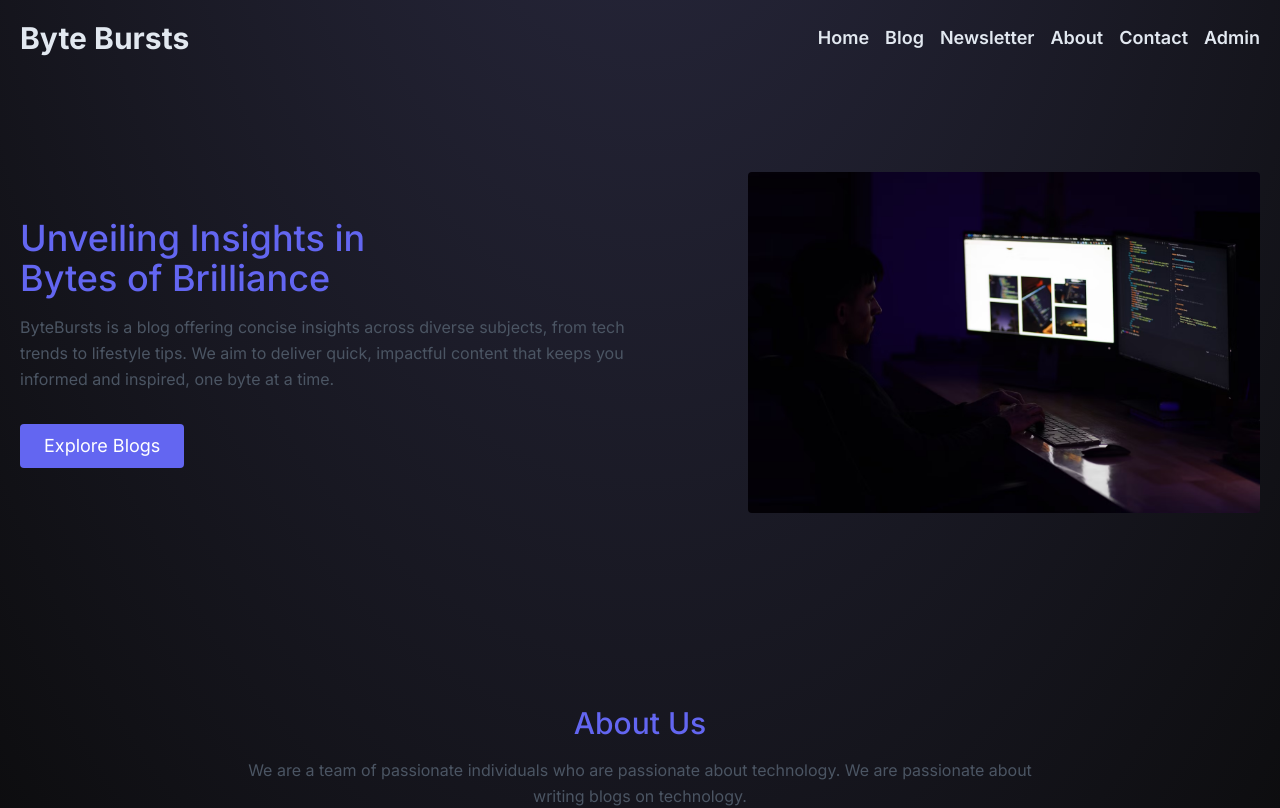
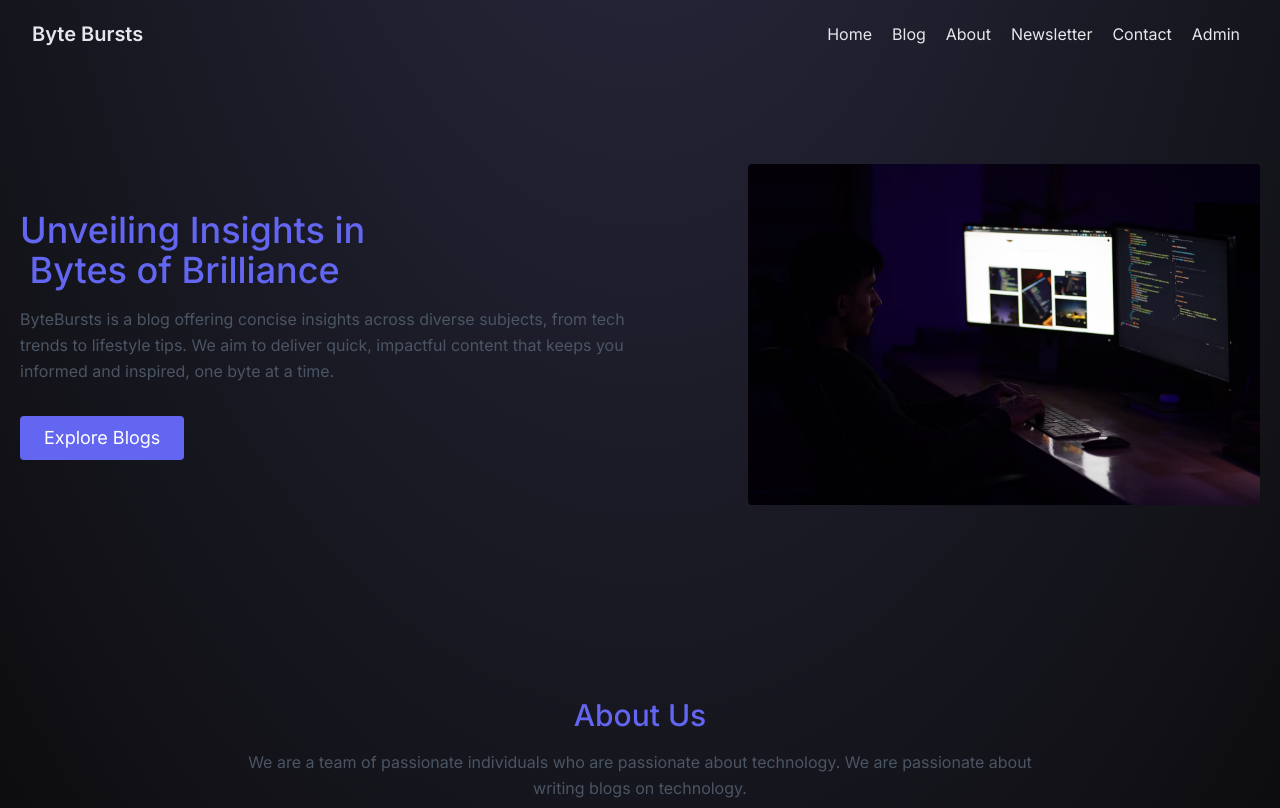
Before and after one commit to UsmanAbid571/ByteBursts, a Next.js app: page / in a window 1280 px wide. Shown: the top 808 px of the page. Built offline with nearby package versions, Linux system fonts and the light colour scheme.

Commit message:
som elayout changes

```diff
--- a/app/(client)/blog/blogpage/[slug]/page.tsx
+++ b/app/(client)/blog/blogpage/[slug]/page.tsx
@@ -38,12 +38,14 @@ const Blogpage = async ({params}:Params) => {
     const post: Post = await getPost(params?.slug);
 
   return (
-    <div className='text-white  text-center'>
+    <div className=''>
      <h1 className='text-4xl text-blue-700 font-bold my-14'>{post.title}</h1>
-      <div className='w-[100%] h-[0.25px] bg-slate-500 '></div>
-      <div className={richTextStyles}>
+      <div className='h-[0.25px] bg-slate-500 '></div>
+
+      <div className="">
       <PortableText value={post?.body} />
       </div>
+
 
     </div>
   )
@@ -53,9 +55,9 @@ export default Blogpage
 
 // const myPortableTextComponents = {
 //     types: {
-//       image: ({ value }: any) => (
+//       image: ({ source }: any) => (
 //         <Image
-//           src={urlForImage(value).url()}
+//           src={urlForImage(source)}
 //           alt="Post"
 //           width={700}
 //           height={700}
@@ -63,12 +65,9 @@ export default Blogpage
 //       ),
 //     },
 //   };
-const richTextStyles = `
-mt-14
-text-justify
-max-w-2xl
-m-auto
-min-h-screen
-
-
-`;
+// const richTextStyles = `
+// mt-14
+// text-justify
+// m-auto
+// min-h-screen
+// `;
--- a/components/Navbar.tsx
+++ b/components/Navbar.tsx
@@ -6,19 +6,23 @@ import React from 'react'
 const Navbar = () => {
   return (
     <div>
-      <nav className='py-5 px-5 flex justify-between items-center '>
-      <div className='text-3xl font-bold text-slate-200'>Byte Bursts</div>
-        <ul className="flex justify-around gap-4 text-lg font-semibold text-slate-200">
+     <header className=" body-font">
+  <div className="container mx-auto flex flex-wrap p-5 flex-col md:flex-row items-center">
+    <a className="flex title-font items-center text-gray-200 font-semibold mb-4 md:mb-0">
 
-            <Link href="/"><li>Home</li></Link>
-            <Link href="/blog"><li>Blog</li></Link>
-            <Link href="#newsletter"><li>Newsletter</li></Link>
-            <Link href="#about"><li>About</li></Link>
-            <Link href="#contact"><li>Contact</li></Link>
-            <Link href="/studio"><li>Admin</li></Link>
-        </ul>
+      <span className="ml-3 text-xl">Byte Bursts</span>
+    </a>
+    <nav className="md:ml-auto flex flex-wrap items-center text-base justify-center">
+      <Link href="/" className="mr-5   text-gray-200 hover:text-gray-500">Home</Link>
+      <Link href="/blog" className="mr-5 text-gray-200  hover:text-gray-500">Blog</Link>
+      <Link href="#about" className="mr-5  text-gray-200 hover:text-gray-500">About</Link>
+      <Link href="#newsletter" className="mr-5  text-gray-200 hover:text-gray-500">Newsletter</Link>
+      <Link href="#contact" className="mr-5 text-gray-200  hover:text-gray-500">Contact</Link>
+      <Link href="/admin" className="mr-5 text-gray-200  hover:text-gray-500">Admin</Link>
 
-      </nav>
+    </nav>
+  </div>
+</header>
     </div>
   )
 }
--- a/components/blogComponent.tsx
+++ b/components/blogComponent.tsx
@@ -12,7 +12,7 @@ const blogPage = async ({post}:Props) => {
   return (
 <>
    <Link href={`/blogpage/${post.slug.current}`}>
-    <div className='max-w-2xl text-justify space-y-2 mx-auto mt-24 text-white cursor-pointer'>
+    <div className='max-w-3xl text-justify space-y-2 mx-auto mt-24 text-white cursor-pointer px-10'>
      <h1 className='text-2xl cursor-pointer'>{post.title}</h1>
      <p className='text-slate-500 cursor-pointer'>{post.description}</p>
      <p className='text-blue-500 text-xs cursor-pointer'>{new Date(post.publishedAt).toDateString()}</p>
--- a/components/footer.tsx
+++ b/components/footer.tsx
@@ -2,7 +2,7 @@ import React from 'react'
 
 const Footer = () => {
   return (
-    <div className='flex justify-center items-center mt-24 pt-10 pb-10 text-slate-300 font-thin text-xs mx-28 border-t-[0.5px] border-slate-400'>
+    <div className='flex justify-center items-center mt-24 pt-10 pb-10 text-slate-300 font-thin text-xs  border-t-[0.25px] border-slate-400'>
       <p>Copyright &copy; 2024. Byte Bursts - All Rights Reserved</p>
     </div>
   )
--- a/components/homePage.tsx
+++ b/components/homePage.tsx
@@ -12,7 +12,7 @@ const Homepage = () => {
                 <div className="container mx-auto flex px-5 py-24 md:flex-row flex-col items-center">
                     <div className="lg:flex-grow md:w-1/2 lg:pr-24 md:pr-16 flex flex-col md:items-start md:text-left mb-16 md:mb-0 items-center text-center">
                         <h1 className="title-font sm:text-4xl text-3xl mb-4 font-medium text-indigo-500">Unveiling Insights in
-                            <br className="hidden lg:inline-block" />Bytes of Brilliance
+                            <br className="hidden lg:inline-block" />&nbsp;Bytes of Brilliance
                         </h1>
                         <p className="mb-8 leading-relaxed">ByteBursts is a blog offering concise insights across diverse subjects, from tech trends to lifestyle tips. We aim to deliver quick, impactful content that keeps you informed and inspired, one byte at a time.</p>
                         <div className="flex justify-center">
@@ -36,7 +36,7 @@ const Homepage = () => {
                     <div className="flex flex-wrap -m-4 text-center">
                         <div className="p-4 md:w-1/4 sm:w-1/2 w-full">
                             <div className=" px-4 py-6 rounded-lg">
-                                <svg fill="none" stroke="currentColor" stroke-linecap="round" stroke-linejoin="round" stroke-width="2" className="text-indigo-500 w-12 h-12 mb-3 inline-block" viewBox="0 0 24 24">
+                                <svg fill="none" stroke="currentColor" strokeLinecap="round" strokeLinejoin="round" strokeWidth="2" className="text-indigo-500 w-12 h-12 mb-3 inline-block" viewBox="0 0 24 24">
                                     <path d="M8 17l4 4 4-4m-4-5v9"></path>
                                     <path d="M20.88 18.09A5 5 0 0018 9h-1.26A8 8 0 103 16.29"></path>
                                 </svg>
@@ -46,7 +46,7 @@ const Homepage = () => {
                         </div>
                         <div className="p-4 md:w-1/4 sm:w-1/2 w-full">
                             <div className=" px-4 py-6 rounded-lg">
-                                <svg fill="none" stroke="currentColor" stroke-linecap="round" stroke-linejoin="round" stroke-width="2" className="text-indigo-500 w-12 h-12 mb-3 inline-block" viewBox="0 0 24 24">
+                                <svg fill="none" stroke="currentColor" strokeLinecap="round" strokeLinejoin="round" strokeWidth="2" className="text-indigo-500 w-12 h-12 mb-3 inline-block" viewBox="0 0 24 24">
                                     <path d="M17 21v-2a4 4 0 00-4-4H5a4 4 0 00-4 4v2"></path>
                                     <circle cx="9" cy="7" r="4"></circle>
                                     <path d="M23 21v-2a4 4 0 00-3-3.87m-4-12a4 4 0 010 7.75"></path>
@@ -57,7 +57,7 @@ const Homepage = () => {
                         </div>
                         <div className="p-4 md:w-1/4 sm:w-1/2 w-full">
                             <div className=" px-4 py-6 rounded-lg">
-                                <svg fill="none" stroke="currentColor" stroke-linecap="round" stroke-linejoin="round" stroke-width="2" className="text-indigo-500 w-12 h-12 mb-3 inline-block" viewBox="0 0 24 24">
+                                <svg fill="none" stroke="currentColor" strokeLinecap="round" strokeLinejoin="round" strokeWidth="2" className="text-indigo-500 w-12 h-12 mb-3 inline-block" viewBox="0 0 24 24">
                                     <path d="M3 18v-6a9 9 0 0118 0v6"></path>
                                     <path d="M21 19a2 2 0 01-2 2h-1a2 2 0 01-2-2v-3a2 2 0 012-2h3zM3 19a2 2 0 002 2h1a2 2 0 002-2v-3a2 2 0 00-2-2H3z"></path>
                                 </svg>
@@ -67,7 +67,7 @@ const Homepage = () => {
                         </div>
                         <div className="p-4 md:w-1/4 sm:w-1/2 w-full">
                             <div className=" px-4 py-6 rounded-lg">
-                                <svg fill="none" stroke="currentColor" stroke-linecap="round" stroke-linejoin="round" stroke-width="2" className="text-indigo-500 w-12 h-12 mb-3 inline-block" viewBox="0 0 24 24">
+                                <svg fill="none" stroke="currentColor" strokeLinecap="round" strokeLinejoin="round" strokeWidth="2" className="text-indigo-500 w-12 h-12 mb-3 inline-block" viewBox="0 0 24 24">
                                     <path d="M12 22s8-4 8-10V5l-8-3-8 3v7c0 6 8 10 8 10z"></path>
                                 </svg>
                                 <h2 className="title-font font-medium text-3xl text-indigo-500">46</h2>
```
